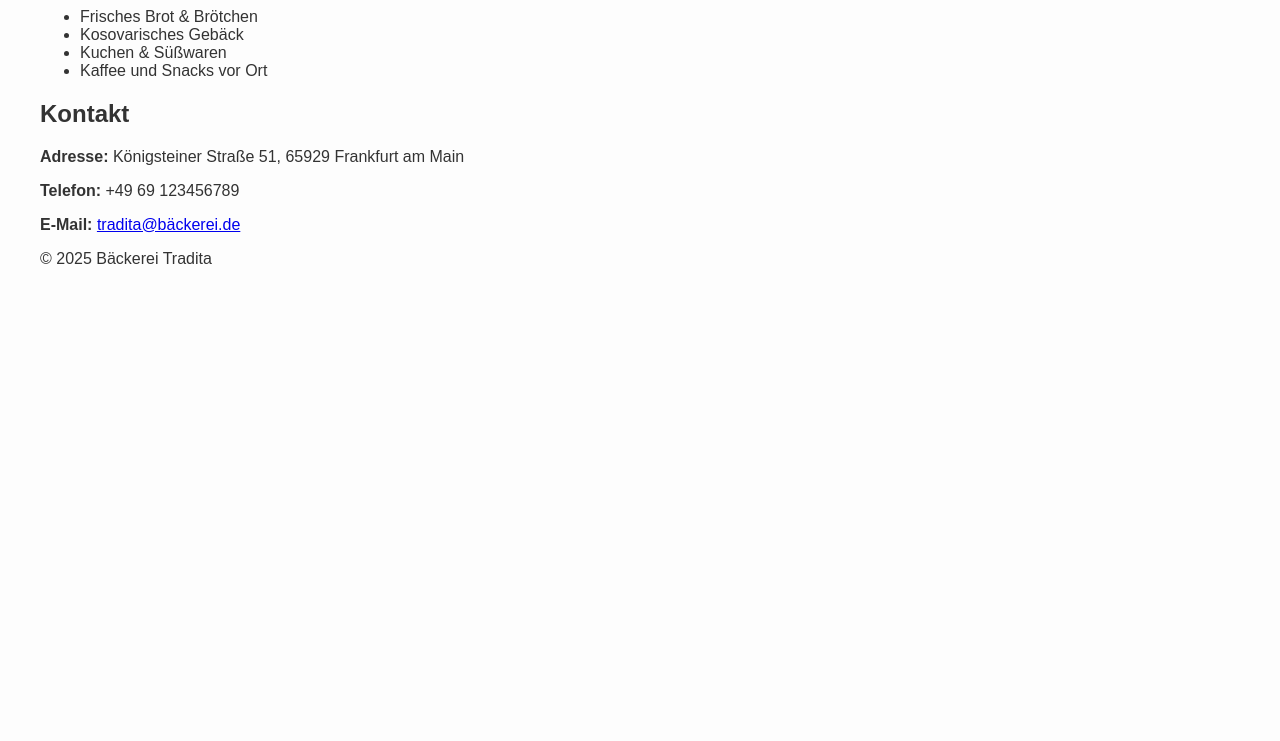
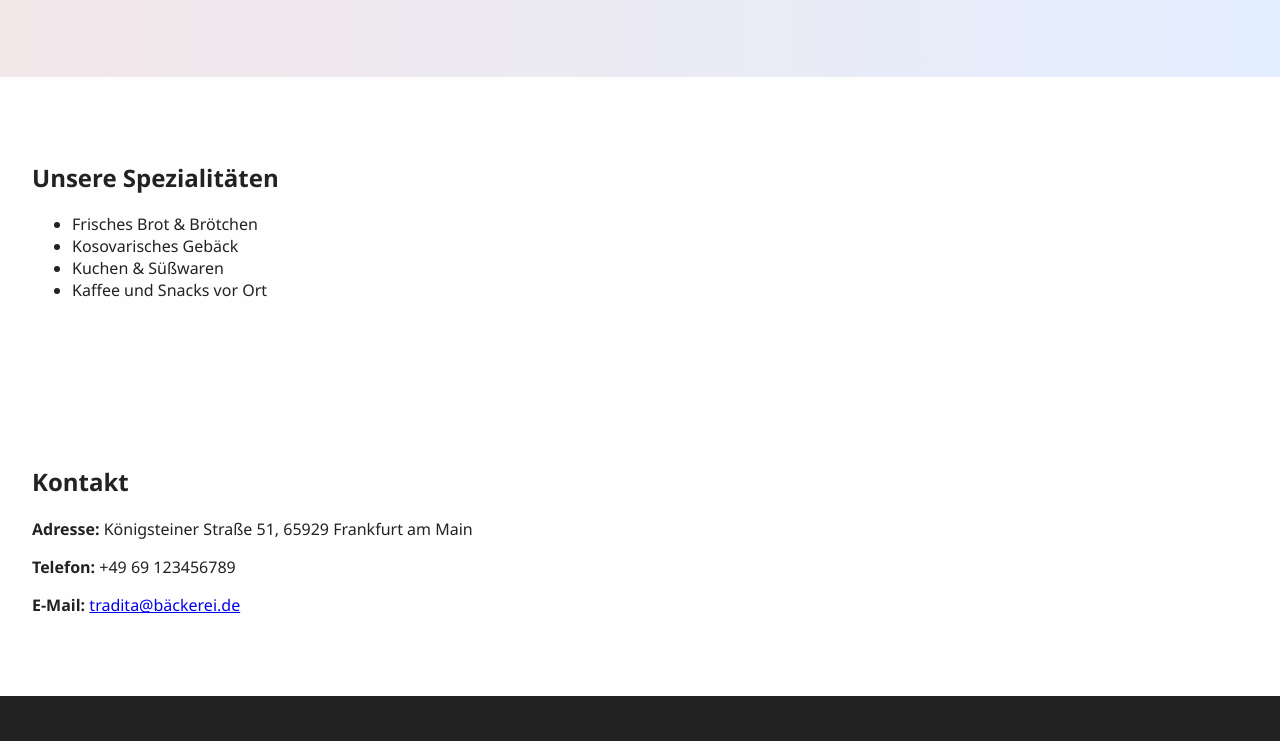
Before and after one commit to ChinchillaKilla/tradita, a plain HTML site: page index.html in a window 1280 px wide. Shown: the part 198-939 px from the top of the page. Before the commit the page ends 800 px from the top, so only its background shows below. Drawn offline with Linux system fonts and the light colour scheme.

Commit message:
Add files via upload

```diff
--- /dev/null
+++ b/css/bg-images.css
@@ -0,0 +1,11 @@
+body::before {
+  content: "";
+  background-image: url('../images/background-bread.jpg');
+  position: fixed;
+  top: 0;
+  left: 0;
+  width: 100%;
+  height: 100%;
+  opacity: 0.05;
+  z-index: -1;
+}
--- /dev/null
+++ b/css/slick-layout.css
@@ -0,0 +1 @@
+/* layout tweaks for slick */
--- /dev/null
+++ b/css/slick.css
@@ -0,0 +1 @@
+/* placeholder for slick carousel if used */
--- a/css/styles.css
+++ b/css/styles.css
@@ -1 +1,24 @@
-body { font-family: sans-serif; padding: 2rem; background: #fdfdfd; color: #333; }
+body {
+  margin: 0;
+  font-family: 'Segoe UI', sans-serif;
+  color: #222;
+  background-color: #fefefe;
+  scroll-behavior: smooth;
+}
+header {
+  background: linear-gradient(to right, #f3e7e9, #e3eeff);
+  padding: 4rem 2rem;
+  text-align: center;
+}
+h1 {
+  font-size: 2.5rem;
+}
+section {
+  padding: 4rem 2rem;
+}
+footer {
+  background: #222;
+  color: #fff;
+  text-align: center;
+  padding: 2rem;
+}
```
